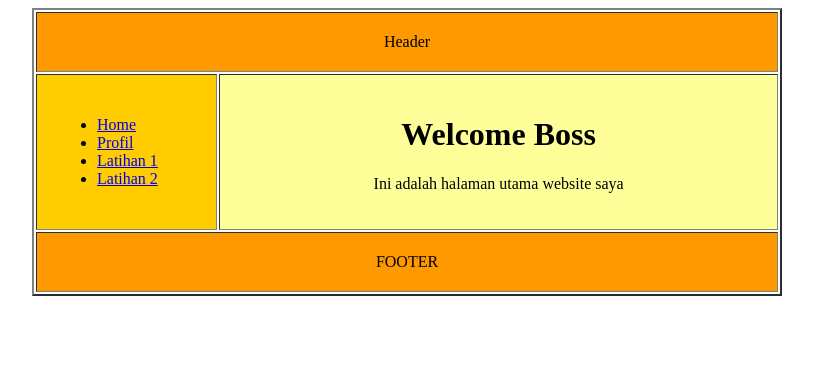
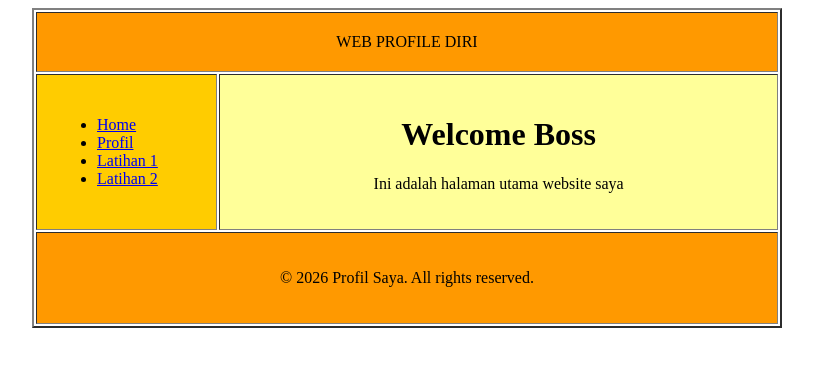
Before and after one commit to fathulalim958-tech/belajar-html-tabel, a plain HTML site: page index.html in a window 1280 px wide. Shown: the whole page, without its empty margins (233-1046 px from the left). Drawn offline with Linux system fonts and the light colour scheme.

Commit message:
Modify header and footer in index.html
Updated the header and footer text in the HTML structure.

```diff
--- a/index.html
+++ b/index.html
@@ -10,7 +10,7 @@
    <div align="center">
      <table border="2" width="750" align="center" valign="center" cellspacing="2" cellpadding="20">
         <tr>
-            <td colspan="2" bgcolor="#ff9900" align="center"> Header </td>
+            <td colspan="2" bgcolor="#ff9900" align="center"> WEB PROFILE DIRI </td>
         </tr>
         <tr>
             <td width="150" bgcolor="#ffcc00">
@@ -25,7 +25,7 @@
             <p>Ini adalah halaman utama website saya</p> </td>
         </tr>
         <tr>
-            <td colspan="2" bgcolor="#ff9900" align="center"> FOOTER </td>
+            <td colspan="2" bgcolor="#ff9900" align="center"> <p>© 2026 Profil Saya. All rights reserved.</p> </td>
         </tr>
      </table>
    </div>
```
